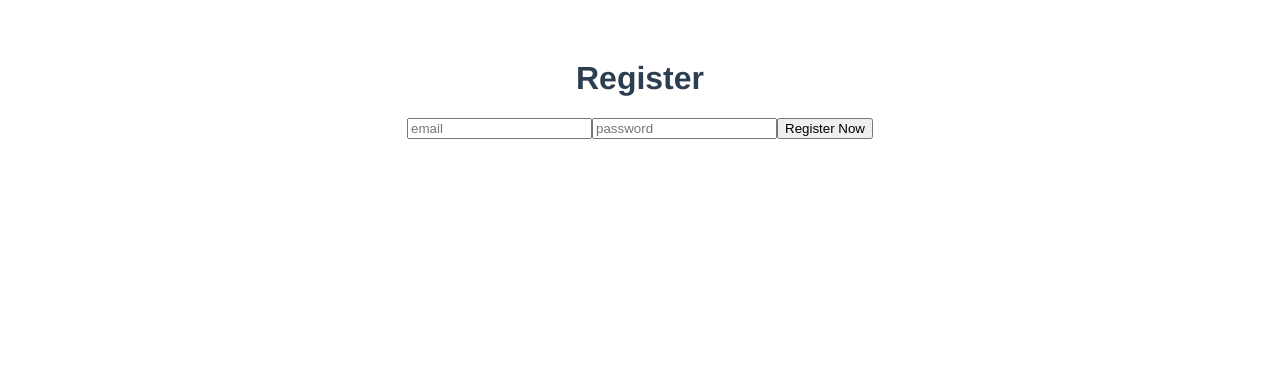
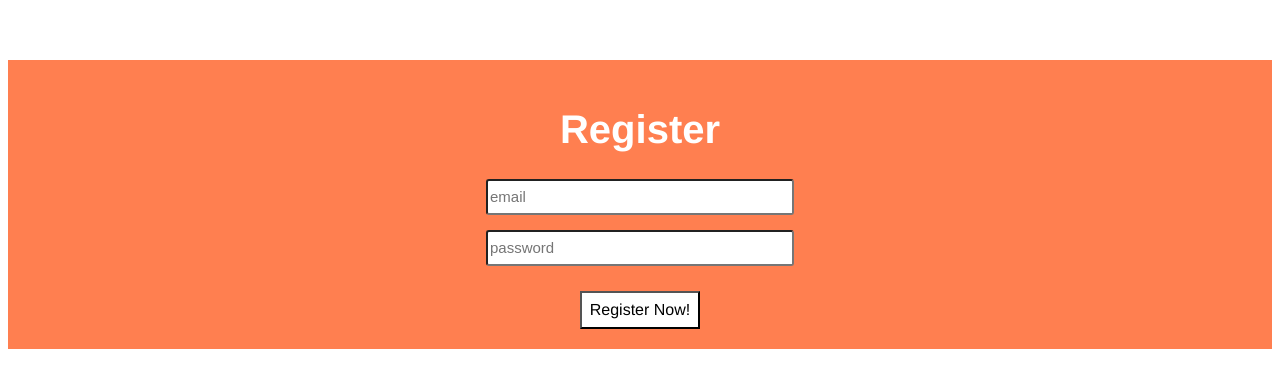
Before and after one commit to miltonpauta/LinkUp-frontend, a Vue app in the folder client/: page /#/register in a window 1280 px wide. Shown: the top 388 px of the page. Built offline with nearby package versions, Linux system fonts and the light colour scheme.

Commit message:
register form designed

```diff
--- a/client/src/components/Register.vue
+++ b/client/src/components/Register.vue
@@ -1,9 +1,13 @@
 <template>
-    <div>
-        <h1>Register</h1>
-        <input type="email" name="email" v-model="email" placeholder="email">
-        <input type="password" name="password" v-model="password" placeholder="password">
-        <button @click="register" type="submit">Register Now</button>
+    <div class="form-control">
+        <h1 class="form-title">Register</h1>
+        <div class="form-control__inputs">
+            <input type="email" name="email" v-model="email" placeholder="email">
+            <input type="password" name="password" v-model="password" placeholder="password">
+        </div>
+        <div class="form-control__actions">
+            <button @click="register" type="submit">Register Now!</button>
+        </div>
     </div>
 </template>
 
@@ -38,4 +42,37 @@ export default {
 
 <!-- Add "scoped" attribute to limit CSS to this component only -->
 <style scoped>
+
+.form-control{
+    background: rgb(255,127,80);
+    padding: 20px 40px;
+}
+
+.form-title{
+    font-size: 40px;
+    color: white;
+}
+
+.form-control__inputs input{
+    font-size: 15px;
+    width: 300px;
+    height: 30px;
+    display: block;
+    margin: 15px auto;
+    border-radius: 3px;
+}
+
+.form-control__actions button{
+    margin-top: 10px;
+    background-color: white;
+    cursor: pointer;
+    padding: 8px;
+    font: inherit;
+}
+
+.form-control__actions button:hover,
+.form-control__actions button:active{
+	background-color: rgb(255,127,80);
+	color: white;
+}
 </style>
```
